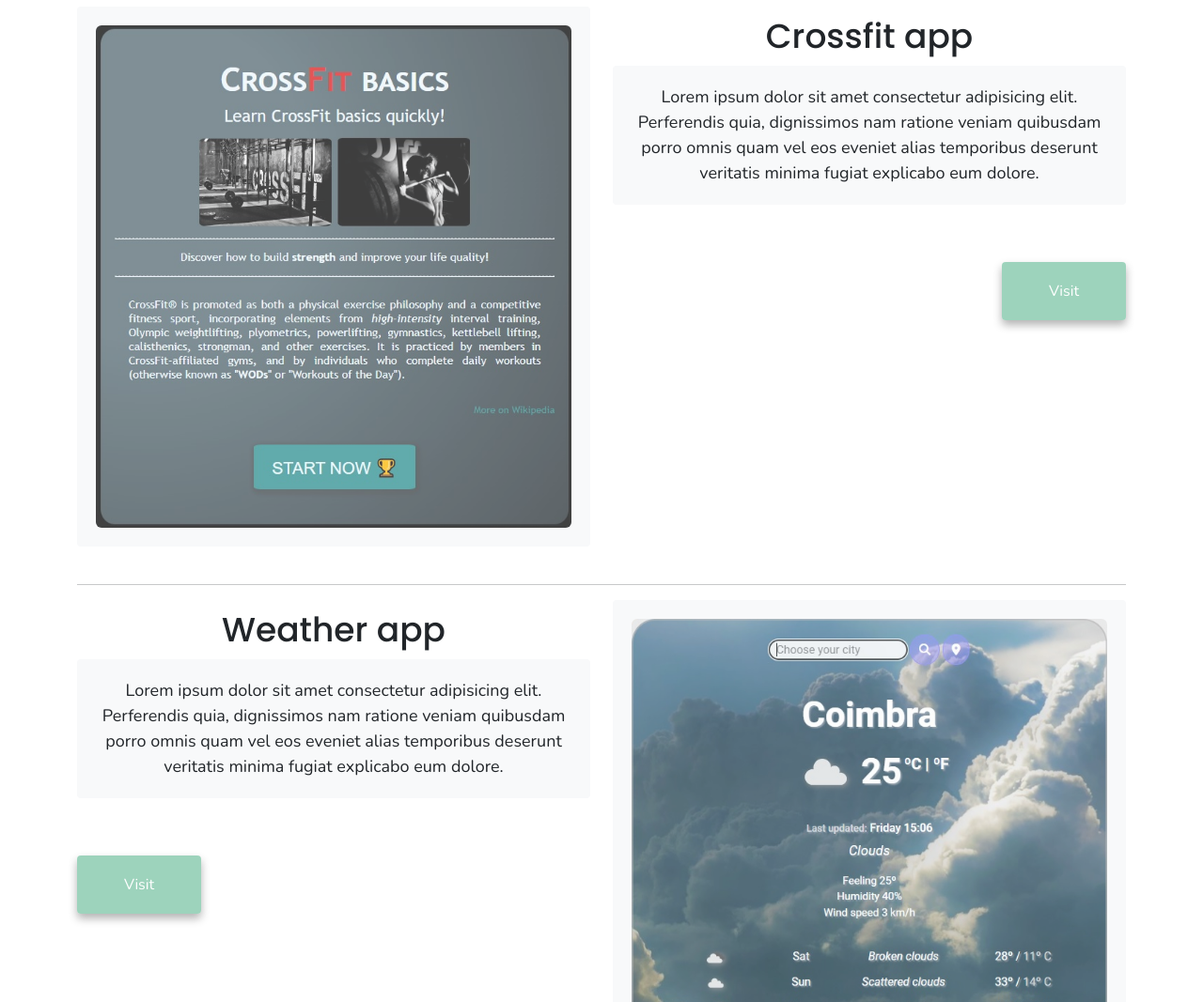
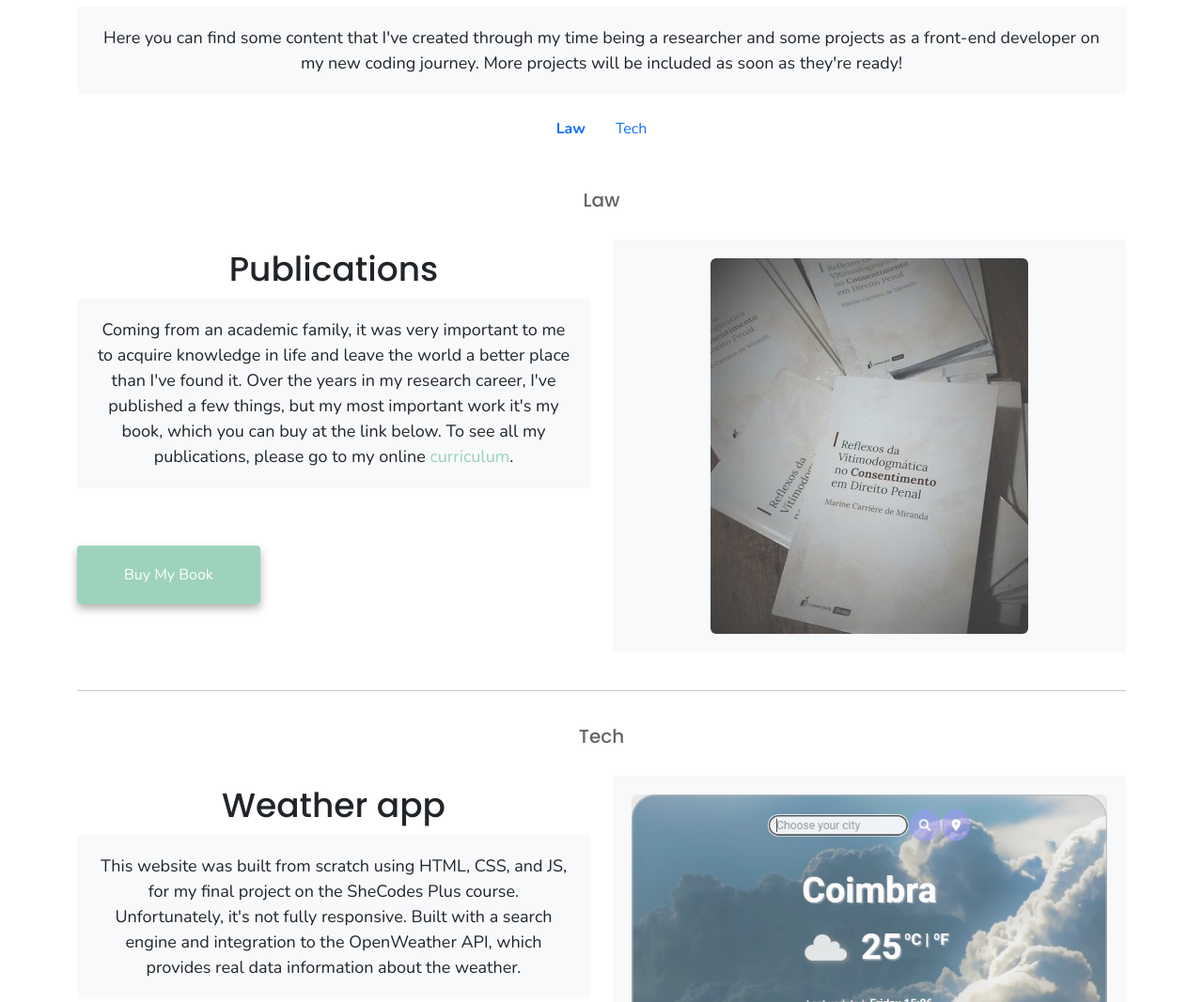
Before and after one commit to mcmfeat/Portfolio, a plain HTML site: page work.html in a window 1280 px wide. Shown: the part 249-1316 px from the top of the page at 94% size. Drawn offline with nearby package versions, Linux system fonts and the light colour scheme.

Commit message:
Work page content updated

```diff
--- a/src/style.css
+++ b/src/style.css
@@ -180,7 +180,8 @@ a:hover {
   .img-cross,
   .img-weather,
   .img-random,
-  .img-about {
+  .img-about,
+  .img-book {
     display: none;
   }
 
--- a/work.html
+++ b/work.html
@@ -71,44 +71,117 @@
 
     <h1>Work</h1>
     <h3>Law & Tech</h3>
+    <div class="container">
+      <p>
+        Here you can find some content that I've created through my time being a
+        researcher and some projects as a front-end developer on my new coding
+        journey. More projects will be included as soon as they're ready!
+      </p>
+    </div>
 
     <div class="container">
+      <ul class="nav justify-content-center mb-4 mt-3">
+        <li class="nav-item">
+          <a
+            class="nav-link primary-link active"
+            aria-current="page"
+            href="work.html#law-content"
+            title="Law content"
+            >Law</a
+          >
+        </li>
+        <li class="nav-item">
+          <a
+            class="nav-link primary-link"
+            href="work.html#tech-content"
+            title="Tech content"
+            >Tech</a
+          >
+        </li>
+      </ul>
+    </div>
+
+    <div class="container">
+      <h3 id="law-content">Law</h3>
       <div class="row mb-4">
-        <div class="col-md">
-          <p class="img-cross">
+        <div class="col-md-6 mb-4">
+          <h2>Publications</h2>
+          <p>
+            Coming from an academic family, it was very important to me to
+            acquire knowledge in life and leave the world a better place than
+            I've found it. Over the years in my research career, I've published
+            a few things, but my most important work it's my book, which you can
+            buy at the link below. To see all my publications, please go to my
+            online
+            <a
+              href="https://www.cienciavitae.pt//pt/1C13-82DE-4101"
+              class="primary-link"
+              title="Visit Curriculum"
+              target="_blank"
+              >curriculum</a
+            >.
+          </p>
+          <div class="navigation-link d-flex justify-content-start">
+            <div class="visit-button">
+              <a
+                href="https://www.amazon.com.br/Reflexos-Vitimodom%C3%A1tica-Consentimento-Direito-Penal/dp/8551907956"
+                class="primary-link"
+                title="Buy my book"
+                target="_blank"
+                >Buy my book</a
+              >
+            </div>
+          </div>
+        </div>
+        <div class="col-md-6">
+          <p class="img-book">
             <img
-              src="images/basic-project.jpg"
+              src="images/my-book.jpg"
               class="img-fluid rounded opacity-75"
-              alt="crosffit-project"
+              alt="my-book"
             />
           </p>
         </div>
-        <div class="col-md">
-          <h2>Crossfit app</h2>
-          <p>
-            Lorem ipsum dolor sit amet consectetur adipisicing elit. Perferendis
-            quia, dignissimos nam ratione veniam quibusdam porro omnis quam vel
-            eos eveniet alias temporibus deserunt veritatis minima fugiat
-            explicabo eum dolore.
+      </div>
+      <hr />
+      <h3 id="tech-content">Tech</h3>
+      <!--       <div class="row mb-4">
+        <div class="col-md-6">
+          <p class="img-random">
+            <img
+              src="images/random-pj.jpg"
+              class="img-fluid rounded opacity-75"
+              alt="random-app"
+            />
           </p>
+        </div>
+        <div class="col-md-6">
+          <h2>TITLE</h2>
+          <p>DESCRIPTION</p>
           <div class="navigation-link d-flex justify-content-end">
             <div class="visit-button">
-              <a href="https://www.shecodes.io/workshops/shecodes-basics-ed6644ab-b60b-4935-b8ba-897eb4b8d4e8/projects/1022462" class="primary-link" title="Visit Crossfit Project" target="_blank"
+              <a
+                href="#"
+                class="primary-link"
+                title="Visit THIS app"
+                target="_blank"
                 >Visit</a
               >
             </div>
           </div>
         </div>
       </div>
-      <hr />
+
+      <hr /> -->
       <div class="row mb-4">
         <div class="col-md-6 mb-4">
           <h2>Weather app</h2>
           <p>
-            Lorem ipsum dolor sit amet consectetur adipisicing elit. Perferendis
-            quia, dignissimos nam ratione veniam quibusdam porro omnis quam vel
-            eos eveniet alias temporibus deserunt veritatis minima fugiat
-            explicabo eum dolore.
+            This website was built from scratch using HTML, CSS, and JS, for my
+            final project on the SheCodes Plus course. Unfortunately, it's not
+            fully responsive. Built with a search engine and integration to the
+            OpenWeather API, which provides real data information about the
+            weather.
           </p>
           <div class="navigation-link d-flex justify-content-start">
             <div class="visit-button">
@@ -134,27 +207,66 @@
       </div>
       <hr />
       <div class="row mb-4">
-        <div class="col-md-6">
-          <p class="img-random">
+        <div class="col-md">
+          <p class="img-portfolio">
             <img
-              src="images/random-pj.jpg"
+              src="images/portfolio.jpg"
               class="img-fluid rounded opacity-75"
-              alt="random-app"
+              alt="portfolio-project"
             />
           </p>
         </div>
-        <div class="col-md-6">
-          <h2>Dictionary app</h2>
+        <div class="col-md">
+          <h2>Portfolio</h2>
           <p>
-            This future project will be
+            This website currently browsing was my final project for the
+            responsive course. It has been built from scratch using HTML and
+            responsive CSS techniques. Several tools were applied such as
+            Bootstrap, and this website is also SEO-friendly.
           </p>
           <div class="navigation-link d-flex justify-content-end">
             <div class="visit-button">
-              <a href="#" class="primary-link" title="Visit Dictionary app" target="_blank"
+              <a
+                href="home.html"
+                class="primary-link"
+                title="Visit Portfolio"
+                target="_blank"
                 >Visit</a
               >
             </div>
           </div>
+        </div>
+      </div>
+      <hr />
+      <div class="row mb-4">
+        <div class="col-md">
+          <h2>Crossfit app</h2>
+          <p>
+            The goal was to build a website of something you like, from scratch,
+            using coding fundamentals that I've learned in SheCodes basic
+            course. This one-page website includes specifics HTML elements, CSS
+            properties, and Javascript functionalities.
+          </p>
+          <div class="navigation-link d-flex justify-content-end">
+            <div class="visit-button">
+              <a
+                href="https://www.shecodes.io/workshops/shecodes-basics-ed6644ab-b60b-4935-b8ba-897eb4b8d4e8/projects/1022462"
+                class="primary-link"
+                title="Visit Crossfit Project"
+                target="_blank"
+                >Visit</a
+              >
+            </div>
+          </div>
+        </div>
+        <div class="col-md">
+          <p class="img-cross">
+            <img
+              src="images/basic-project.jpg"
+              class="img-fluid rounded opacity-75"
+              alt="crosffit-project"
+            />
+          </p>
         </div>
       </div>
     </div>
```
Also changed, not shown: about.html (+3 -1 lines), index.html (+2 -2 lines), images/portfolio.jpg (added).
